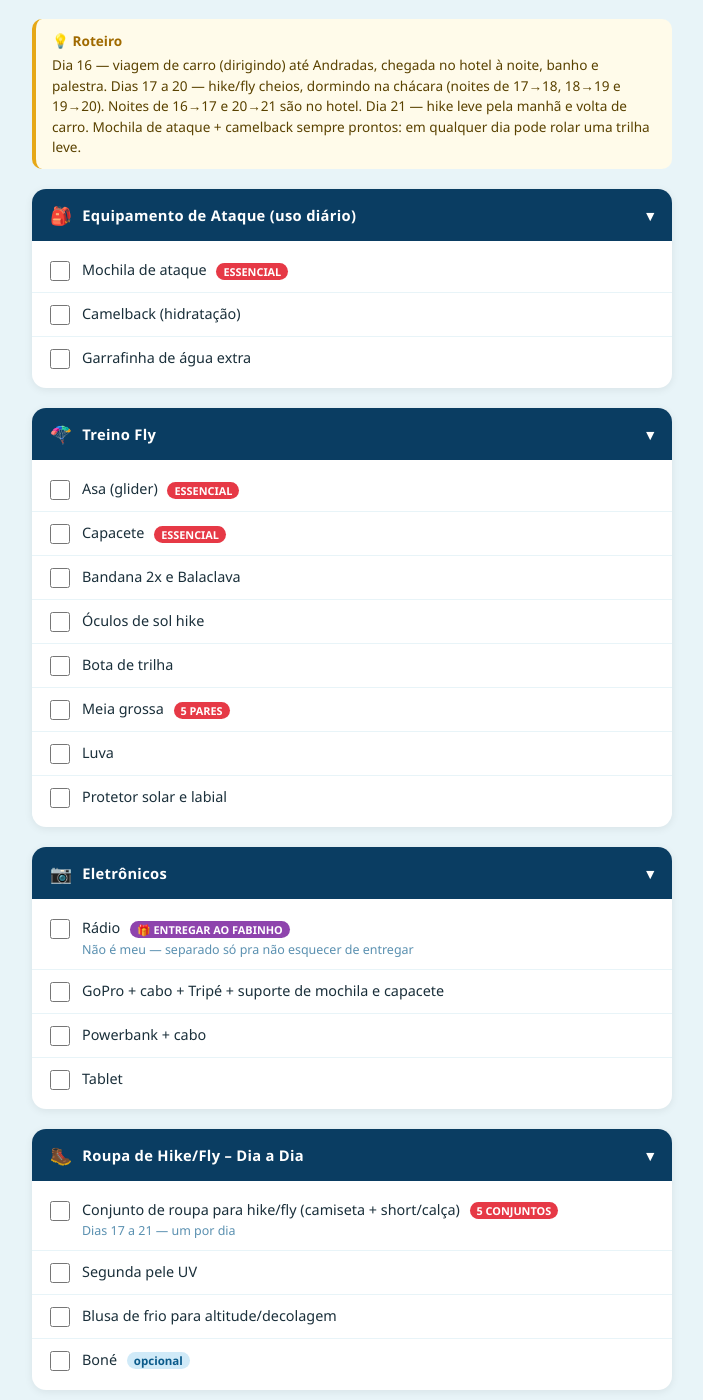
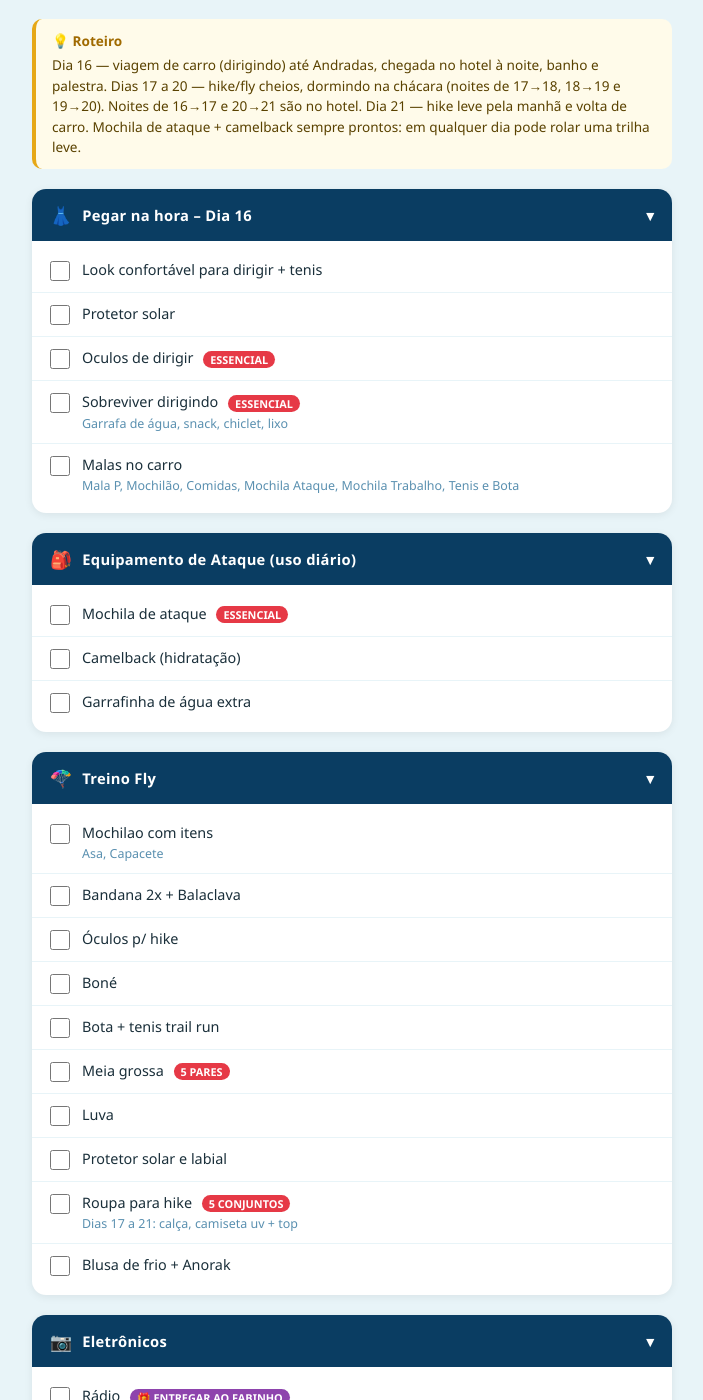
Before and after one commit to ladylovelace/ladylovelace.github.io, a Jekyll site: the page lerolist/hike-fly-andradas.html, which Jekyll copies as it is, in a window 1280 px wide and 1400 px high, scrolled down 201 px. Shown: the whole window, without its empty margins (288-991 px from the left). Built offline with Jekyll 4.4.1, drawn with Linux system fonts in a browser that asks for light colours; some of the changed text lies outside the part shown.

Commit message:
lerolist: reorganiza checklist Hike and Fly Andradas e corrige tag quebrada
Ajustes de conteúdo (itens de "pegar na hora" no dia 16, reorganização
das seções de fly/descanso) e correção de uma tag </span> órfã no item
"Malas no carro" que quebrava o HTML.

Co-Authored-By: Claude Sonnet 5 <noreply@anthropic.com>

```diff
--- a/lerolist/hike-fly-andradas.html
+++ b/lerolist/hike-fly-andradas.html
@@ -306,6 +306,48 @@
     pode rolar uma trilha leve.
   </div>
 
+  <!-- ROUPA DE VIAGEM - DIA 16 -->
+  <div class="section">
+    <div class="section-header" onclick="toggleSection(this)">
+      <span class="icon">👗</span> Pegar na hora – Dia 16
+      <span class="chevron">▾</span>
+    </div>
+    <div class="section-body">
+      <label class="item">
+        <input type="checkbox">
+        <div>
+          <div class="item-text">Look confortável para dirigir + tenis</div>
+        </div>
+      </label>
+            <label class="item">
+        <input type="checkbox">
+        <div>
+          <div class="item-text">Protetor solar</div>
+        </div>
+      </label>
+      <label class="item">
+        <input type="checkbox">
+        <div>
+          <div class="item-text">Oculos de dirigir <span class="badge-obrig">ESSENCIAL</span></div>
+        </div>
+      </label>
+        <label class="item">
+        <input type="checkbox">
+        <div>
+          <div class="item-text">Sobreviver dirigindo <span class="badge-obrig">ESSENCIAL</span></div>
+          <div class="item-note"> Garrafa de água, snack, chiclet, lixo</div>
+        </div>
+      </label>
+              <label class="item">
+        <input type="checkbox">
+        <div>
+          <div class="item-text">Malas no carro</div>
+          <div class="item-note">Mala P, Mochilão, Comidas, Mochila Ataque, Mochila Trabalho, Tenis e Bota</div>
+        </div>
+      </label>
+    </div>
+  </div>
+
   <!-- EQUIPAMENTO DE ATAQUE DIÁRIO -->
   <div class="section">
     <div class="section-header" onclick="toggleSection(this)">
@@ -344,31 +386,32 @@
       <label class="item">
         <input type="checkbox">
         <div>
-          <div class="item-text">Asa (glider) <span class="badge-obrig">ESSENCIAL</span></div>
+          <div class="item-text">Mochilao com itens</div>
+        <div class="item-note">Asa, Capacete</div>
         </div>
       </label>
       <label class="item">
         <input type="checkbox">
         <div>
-          <div class="item-text">Capacete <span class="badge-obrig">ESSENCIAL</span></div>
+          <div class="item-text">Bandana 2x + Balaclava</div>
         </div>
       </label>
       <label class="item">
         <input type="checkbox">
         <div>
-          <div class="item-text">Bandana 2x e Balaclava</div>
+          <div class="item-text">Óculos p/ hike</div>
+        </div>
+      </label>
+            <label class="item">
+        <input type="checkbox">
+        <div>
+          <div class="item-text">Boné</div>
         </div>
       </label>
       <label class="item">
         <input type="checkbox">
         <div>
-          <div class="item-text">Óculos de sol hike</div>
-        </div>
-      </label>
-      <label class="item">
-        <input type="checkbox">
-        <div>
-          <div class="item-text">Bota de trilha</div>
+          <div class="item-text">Bota + tenis trail run</div>
         </div>
       </label>
       <label class="item">
@@ -389,6 +432,20 @@
           <div class="item-text">Protetor solar e labial</div>
         </div>
       </label>
+      <label class="item">
+        <input type="checkbox">
+        <div>
+          <div class="item-text">Roupa para hike <span
+              class="badge-obrig">5 CONJUNTOS </span></div>
+          <div class="item-note">Dias 17 a 21: calça, camiseta uv + top</div>
+        </div>
+      </label>
+      <label class="item">
+        <input type="checkbox">
+        <div>
+          <div class="item-text">Blusa de frio + Anorak</div>
+        </div>
+      </label>
     </div>
   </div>
 
@@ -403,7 +460,7 @@
         <input type="checkbox">
         <div>
           <div class="item-text">Rádio <span class="badge-delivery">🎁 ENTREGAR AO FABINHO</span></div>
-          <div class="item-note">Não é meu — separado só pra não esquecer de entregar</div>
+          <div class="item-note"> Delivery</div>
         </div>
       </label>
       <label class="item">
@@ -427,46 +484,10 @@
     </div>
   </div>
 
-  <!-- ROUPA DE HIKE/FLY - DIA A DIA -->
-  <div class="section">
-    <div class="section-header" onclick="toggleSection(this)">
-      <span class="icon">🥾</span> Roupa de Hike/Fly – Dia a Dia
-      <span class="chevron">▾</span>
-    </div>
-    <div class="section-body">
-      <label class="item">
-        <input type="checkbox">
-        <div>
-          <div class="item-text">Conjunto de roupa para hike/fly (camiseta + short/calça) <span
-              class="badge-obrig">5 CONJUNTOS</span></div>
-          <div class="item-note">Dias 17 a 21 — um por dia</div>
-        </div>
-      </label>
-      <label class="item">
-        <input type="checkbox">
-        <div>
-          <div class="item-text">Segunda pele UV</div>
-        </div>
-      </label>
-      <label class="item">
-        <input type="checkbox">
-        <div>
-          <div class="item-text">Blusa de frio para altitude/decolagem</div>
-        </div>
-      </label>
-      <label class="item">
-        <input type="checkbox">
-        <div>
-          <div class="item-text">Boné <span class="item-opt">opcional</span></div>
-        </div>
-      </label>
-    </div>
-  </div>
-
   <!-- ROUPA DE DESCANSO (HOTEL) -->
   <div class="section">
     <div class="section-header" onclick="toggleSection(this)">
-      <span class="icon">🌙</span> Roupa de Descanso (Hotel/Chácara)
+      <span class="icon">🌙</span> Roupa de Descanso
       <span class="chevron">▾</span>
     </div>
     <div class="section-body">
@@ -479,7 +500,12 @@
       <label class="item">
         <input type="checkbox">
         <div>
-          <div class="item-text">Roupa casual para jantar/descanso <span class="badge-obrig">3 CONJUNTOS</span></div>
+          <div class="item-text">Roupa casual <span class="badge-obrig">3 CONJUNTOS</span></div>
+        </div>
+      </label>      <label class="item">
+        <input type="checkbox">
+        <div>
+          <div class="item-text">Biquini <span class="badge-obrig">3 CONJUNTOS</span></div>
         </div>
       </label>
       <label class="item">
@@ -499,35 +525,6 @@
         <div>
           <div class="item-text">Saco de dormir + liner <span class="item-opt">caso necessite</span></div>
           <div class="item-note">Só se a chácara não tiver cobertas suficientes (noites de 17→18, 18→19, 19→20)</div>
-        </div>
-      </label>
-    </div>
-  </div>
-
-  <!-- ROUPA DE VIAGEM E PALESTRA - DIA 16 -->
-  <div class="section">
-    <div class="section-header" onclick="toggleSection(this)">
-      <span class="icon">👗</span> Roupa de Viagem e Palestra – Dia 16
-      <span class="chevron">▾</span>
-    </div>
-    <div class="section-body">
-      <label class="item">
-        <input type="checkbox">
-        <div>
-          <div class="item-text">Look confortável para dirigir</div>
-        </div>
-      </label>
-      <label class="item">
-        <input type="checkbox">
-        <div>
-          <div class="item-text">Tênis para dirigir</div>
-        </div>
-      </label>
-      <label class="item">
-        <input type="checkbox">
-        <div>
-          <div class="item-text">Look para a palestra à noite <span class="badge-obrig">ESSENCIAL</span></div>
-          <div class="item-note">Separar já na mala pra não procurar depois do banho</div>
         </div>
       </label>
     </div>
@@ -555,7 +552,7 @@
       <label class="item">
         <input type="checkbox">
         <div>
-          <div class="item-text">Meias casuais (fora do hike) <span class="badge-obrig">3 PARES</span></div>
+          <div class="item-text">Meias casuais <span class="badge-obrig">3 PARES</span></div>
         </div>
       </label>
     </div>
@@ -631,13 +628,8 @@
       <label class="item">
         <input type="checkbox">
         <div>
-          <div class="item-text">Remédios habituais <span class="item-opt">caso necessite</span></div>
-        </div>
-      </label>
-      <label class="item">
-        <input type="checkbox">
-        <div>
-          <div class="item-text">Meclin, GastroPro, Polaramine, Remédio dor de cabeça/corpo</div>
+          <div class="item-text">Remédios habituais</div>
+       <div class="item-note">Meclin, GastroPro, Polaramine, Remédio dor de cabeça/corpo</div>
         </div>
       </label>
       <label class="item">
@@ -659,20 +651,13 @@
       <label class="item">
         <input type="checkbox">
         <div>
-          <div class="item-text">Lanterna de cabeça <span class="badge-obrig">ESSENCIAL</span></div>
-          <div class="item-note">Com pilhas reservas</div>
+          <div class="item-text">Lanterna de cabeça</div>
         </div>
       </label>
       <label class="item">
         <input type="checkbox">
         <div>
           <div class="item-text">Apito</div>
-        </div>
-      </label>
-      <label class="item">
-        <input type="checkbox">
-        <div>
-          <div class="item-text">Capa de chuva</div>
         </div>
       </label>
       <label class="item">
@@ -694,7 +679,7 @@
       <label class="item">
         <input type="checkbox">
         <div>
-          <div class="item-text">Whey (doses para os dias)</div>
+          <div class="item-text">Whey</div>
         </div>
       </label>
       <label class="item">
```
